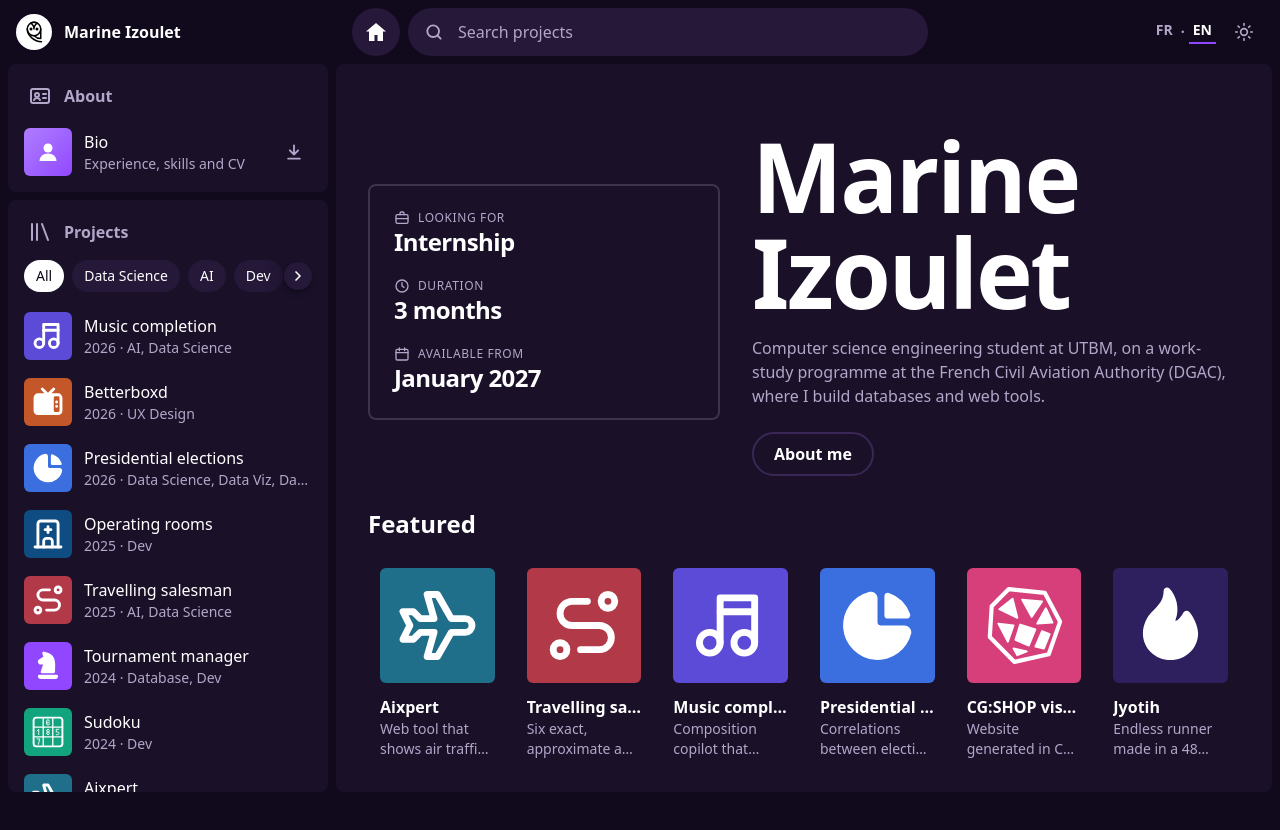
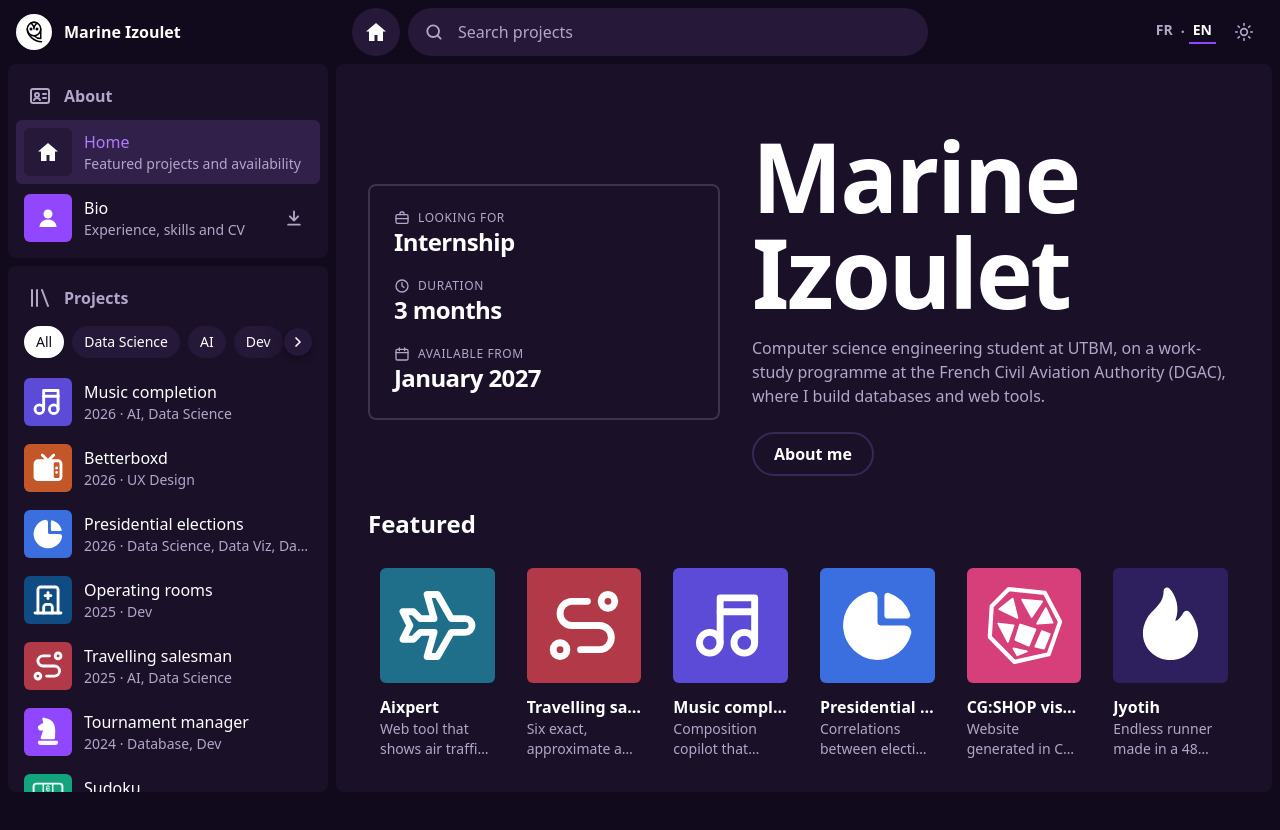
Before and after one commit to M-IZO/Portfolio, a React (Vite) app in the folder front/: page /en in a window 1280 px wide. Shown: the top 830 px of the page. Built offline with nearby package versions, Linux system fonts and the light colour scheme.

Commit message:
Adds the home link and toggle to the about panel

```diff
--- a/front/src/components/Library.tsx
+++ b/front/src/components/Library.tsx
@@ -7,7 +7,7 @@ import { useLang } from '../hooks/useLang'
 import { asset, cvDownload, localize, projectYear } from '../lib/content'
 import type { TagId } from '../types/content'
 import ChipScroller from './ChipScroller'
-import { DownloadIcon, IdCardIcon, StackIcon, UserIcon } from './icons'
+import { DownloadIcon, HomeIcon, IdCardIcon, StackIcon, UserIcon } from './icons'
 
 // Only offer tags that at least one project uses.
 const usedTags = tags.filter((tag) => projects.some((project) => project.tags.includes(tag.id)))
@@ -44,12 +44,49 @@ function Library({ collapsed = false, onToggle }: LibraryProps) {
   return (
     <div className="flex h-full flex-col gap-2">
       <section aria-label={t('nav.about')} className="shrink-0 rounded-lg bg-surface p-2">
-        {!collapsed && (
-          <h2 className="flex items-center gap-3 px-3 pt-3 pb-3 font-bold text-muted">
-            <IdCardIcon />
-            <span>{t('nav.about')}</span>
-          </h2>
+        {onToggle ? (
+          <div className={`flex pt-2 pb-2 ${collapsed ? 'justify-center' : 'px-2'}`}>
+            <button
+              type="button"
+              onClick={onToggle}
+              aria-label={collapsed ? t('library.expand') : t('library.collapse')}
+              aria-expanded={!collapsed}
+              title={collapsed ? t('library.expand') : t('library.collapse')}
+              className={`flex items-center gap-3 rounded-md p-1 font-bold text-muted transition-colors hover:text-text ${focusRing}`}
+            >
+              <IdCardIcon />
+              {!collapsed && <span>{t('nav.about')}</span>}
+            </button>
+          </div>
+        ) : (
+          !collapsed && (
+            <h2 className="flex items-center gap-3 px-3 pt-3 pb-3 font-bold text-muted">
+              <IdCardIcon />
+              <span>{t('nav.about')}</span>
+            </h2>
+          )
         )}
+        <NavLink
+          to={`/${lang}`}
+          end
+          title={collapsed ? t('nav.home') : undefined}
+          aria-label={collapsed ? t('nav.home') : undefined}
+          className={({ isActive }) => `${rowClass(isActive)} mb-0.5`}
+        >
+          {({ isActive }) => (
+            <>
+              <span className="flex size-12 shrink-0 items-center justify-center rounded-md bg-elevated text-text">
+                <HomeIcon />
+              </span>
+              {!collapsed && (
+                <span className="min-w-0">
+                  <span className={`block truncate ${isActive ? 'text-accent-hover' : 'text-text'}`}>{t('nav.home')}</span>
+                  <span className="block truncate text-sm text-muted">{t('aboutLink.homeSubtitle')}</span>
+                </span>
+              )}
+            </>
+          )}
+        </NavLink>
         <div className="relative">
           <NavLink
             to={`/${lang}/about`}
@@ -59,7 +96,7 @@ function Library({ collapsed = false, onToggle }: LibraryProps) {
           >
             {({ isActive }) => (
               <>
-                <span className="flex size-12 shrink-0 items-center justify-center rounded-md bg-gradient-to-br from-accent-hover to-accent text-white">
+                <span className="flex size-12 shrink-0 items-center justify-center rounded-md bg-accent text-white">
                   <UserIcon />
                 </span>
                 {!collapsed && (
--- a/front/src/i18n/locales/en.json
+++ b/front/src/i18n/locales/en.json
@@ -44,6 +44,7 @@
   "aboutLink": {
     "title": "Bio",
     "subtitle": "Experience, skills and CV",
+    "homeSubtitle": "Featured projects and availability",
     "downloadCv": "Download CV"
   },
   "home": {
--- a/front/src/i18n/locales/fr.json
+++ b/front/src/i18n/locales/fr.json
@@ -44,6 +44,7 @@
   "aboutLink": {
     "title": "Bio",
     "subtitle": "Parcours, compétences et CV",
+    "homeSubtitle": "Projets à la une et disponibilité",
     "downloadCv": "Télécharger le CV"
   },
   "home": {
```
